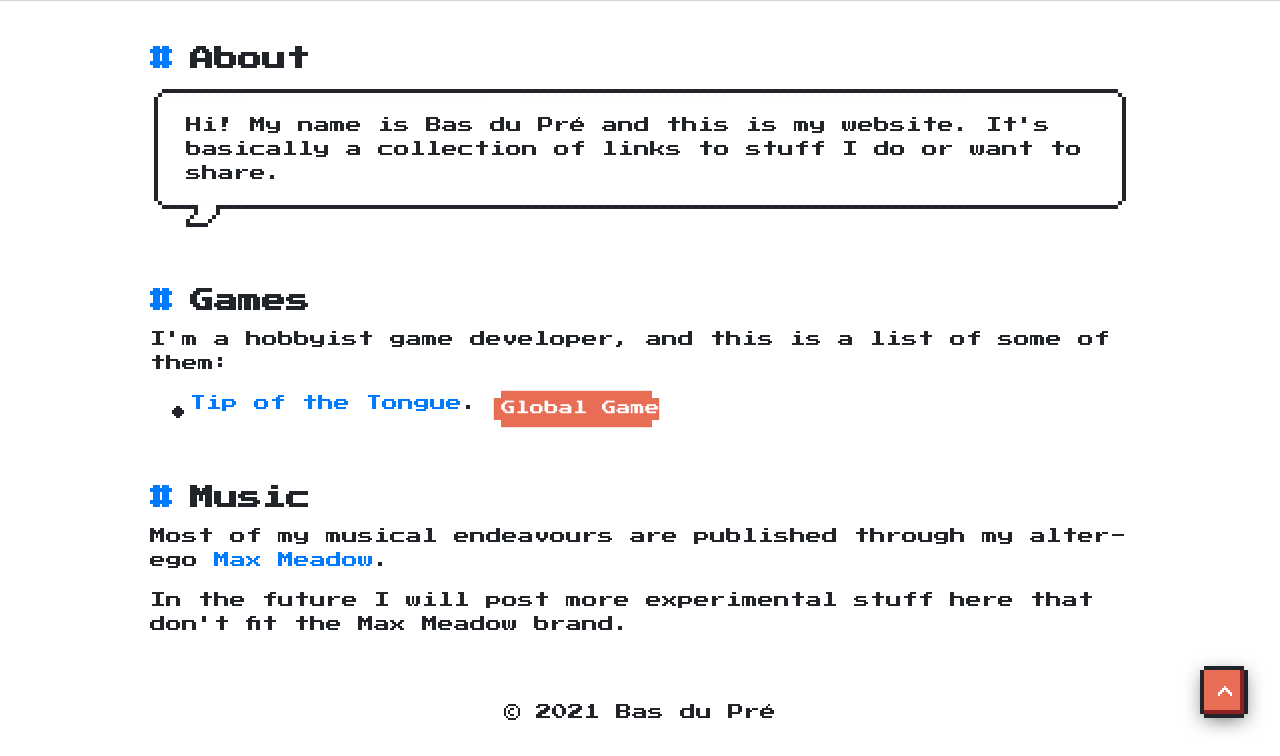
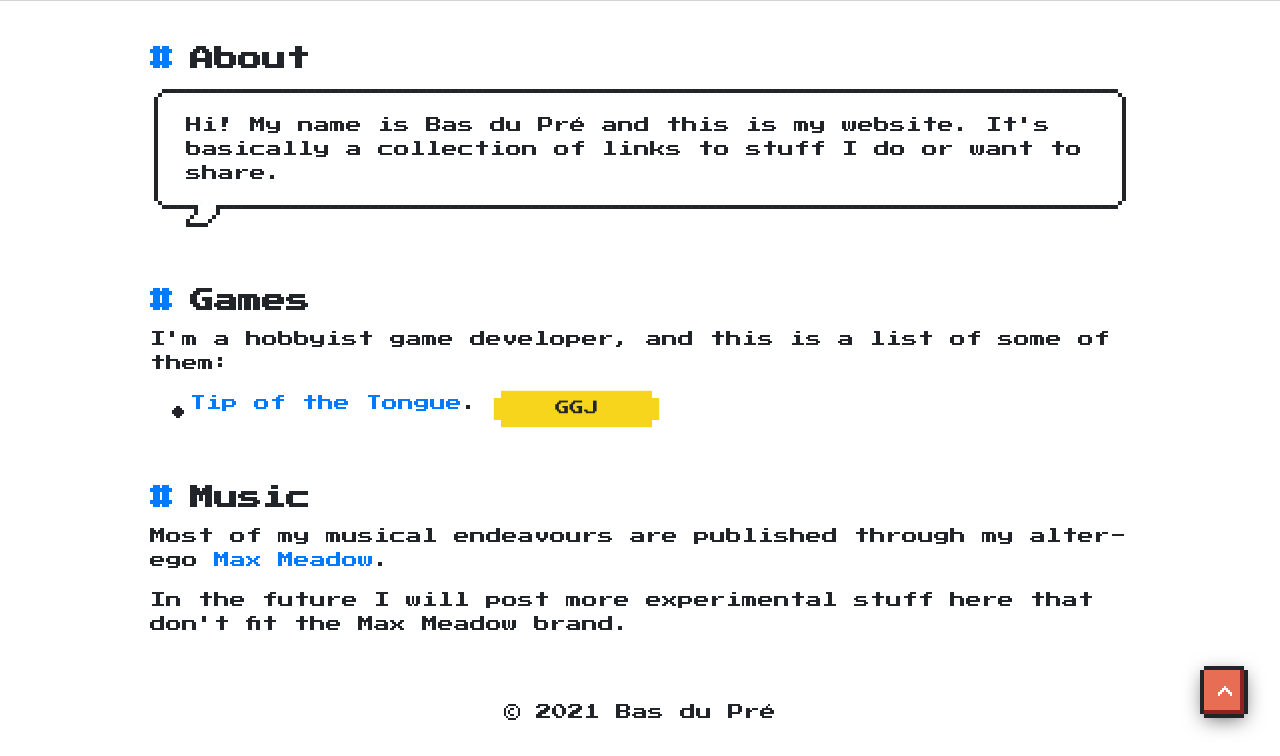
Before and after one commit to basdp/basdp.github.io, a plain HTML site: page index.html in a window 1280 px wide. Shown: the part 142-898 px from the top of the page. Drawn offline with nearby package versions, Linux system fonts and the light colour scheme.

Commit message:
Update index.html

```diff
--- a/index.html
+++ b/index.html
@@ -87,7 +87,7 @@
               <li>
                 <a href="https://kingdwarf.itch.io/tip-of-the-tongue" target="_blank">Tip of the Tongue</a>.
                 <a href="#" class="nes-badge">
-                  <span class="is-error">Global Game Jam</span>
+                  <span class="is-warning">GGJ</span>
                 </a>
               </li>
             </ul>
```
